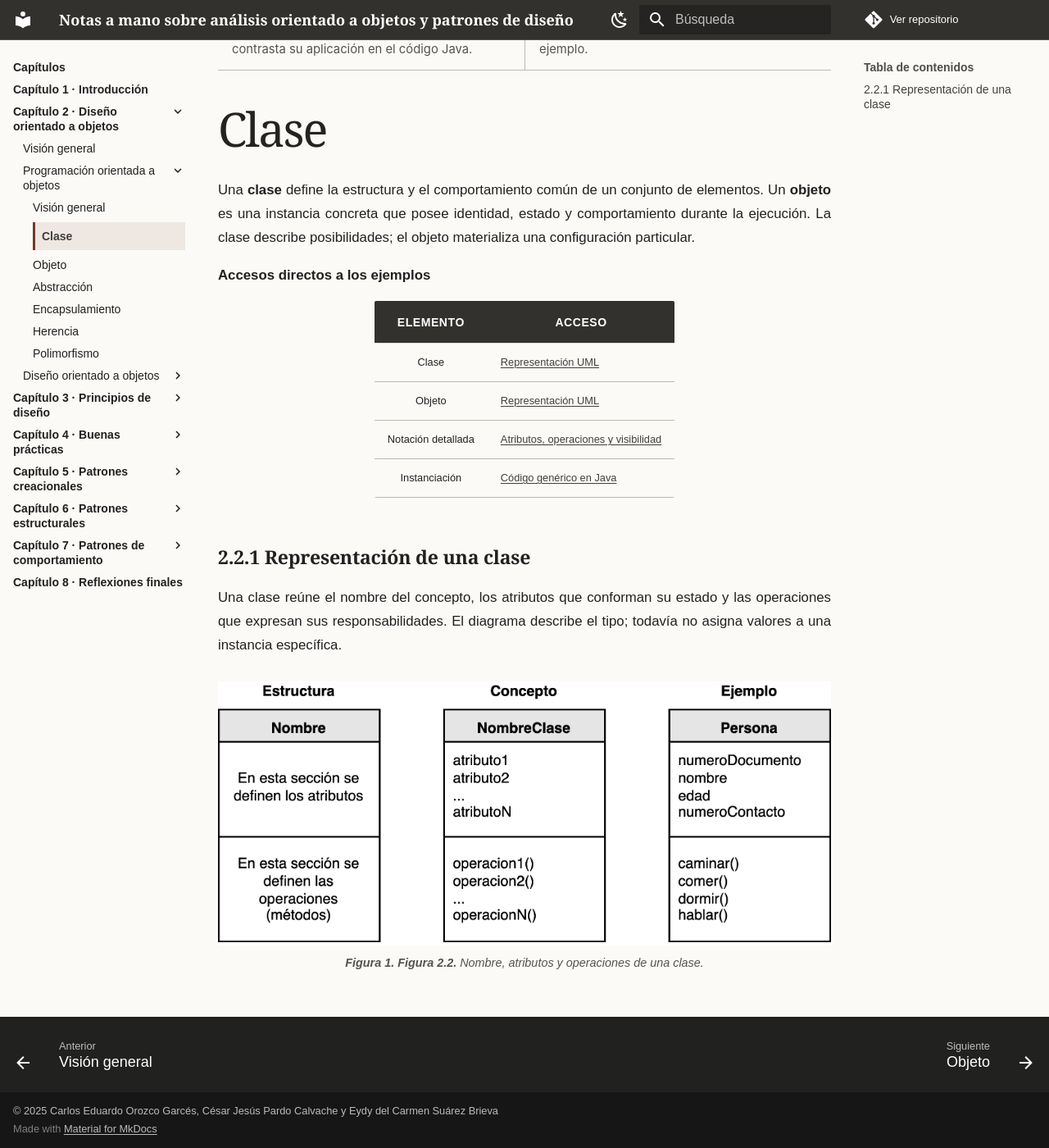
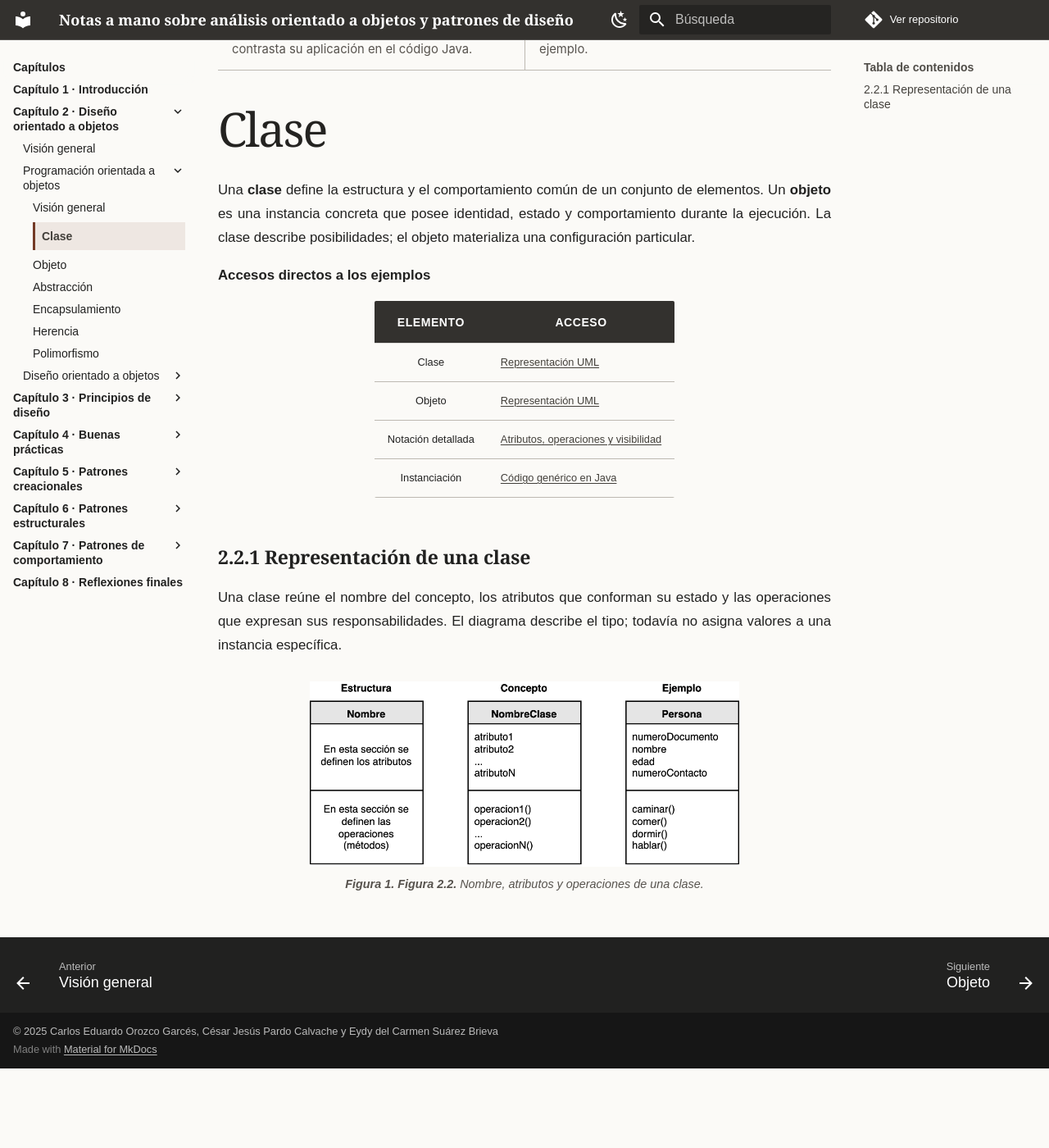
Before and after one commit to Notas-a-Mano-serie-de-libros/2_notas-a-mano-sobre-analisis-orientado-objetos-patrones-diseno, an MkDocs documentation site: the page built from docs/capitulos/capitulo-2/clase.md, in a window 1280 px wide and 1400 px high, scrolled down 485 px. Shown: the whole window at 82% size. Built offline with MkDocs 1.6.1 and Material for MkDocs 9.7.7, drawn with Linux system fonts in a browser that asks for light colours; comment, search, counter and statistics services are not loaded; after the commit the page ends 1788 px from its top, so only the background shows below that.

Commit message:
Update extra.css

```diff
--- a/docs/assets/stylesheets/extra.css
+++ b/docs/assets/stylesheets/extra.css
@@ -258,6 +258,19 @@ input {
   margin-left: auto;
   margin-right: auto;
   max-width: 100%;
+}
+
+/* Los diagramas UML se mantienen centrados y ocupan el 70 % del panel. */
+.md-typeset .uml-figure img {
+  width: 70% !important;
+  max-width: 70% !important;
+}
+
+@media (max-width: 700px) {
+  .md-typeset .uml-figure img {
+    width: 100% !important;
+    max-width: 100% !important;
+  }
 }
 
 .md-typeset .uml-figure figcaption {
```
